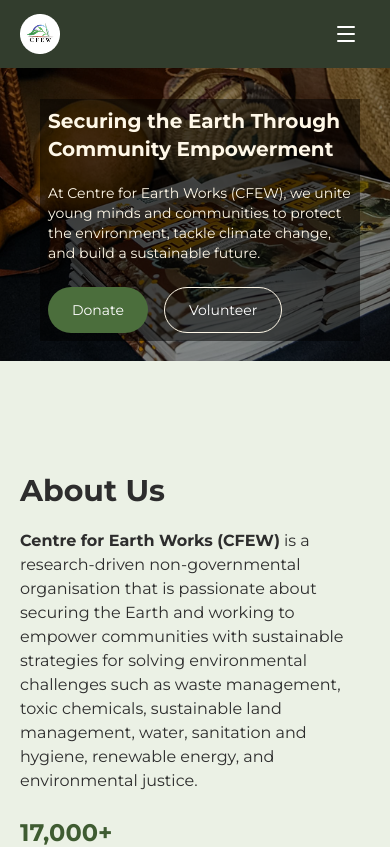
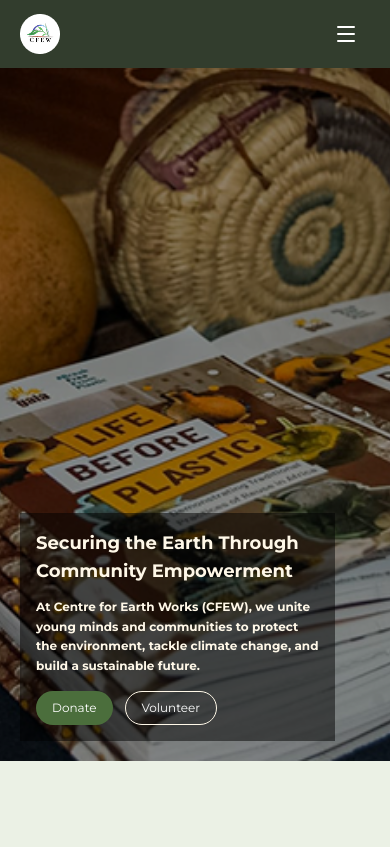
Before and after one commit to Akintayo74/CFEW-website-dian, a React (Vite) app: page / in a window 390 px wide. Shown: the top 847 px of the page. Built offline with nearby package versions, Linux system fonts and the light colour scheme.

Commit message:
Add slideshow to Home page
Also refactor Card displayed on Home Page's Image banner to be
responsive.

```diff
--- a/src/components/Card/Card.jsx
+++ b/src/components/Card/Card.jsx
@@ -1,29 +1,57 @@
+// import React from "react";
+// import Container from "../Container/Container";
+
+// function Card() {
+//   return (
+//     <Container>
+//       <div className="bg-cfew-transparent w-80 p-2 md:w-120 md:p-5 lg:w-160 2xl:w-200">
+//         <h4 className="text-cfew-interface mb-5 text-xl font-bold md:text-4xl lg:text-6xl lg:font-black">
+//           Securing the Earth Through Community Empowerment
+//         </h4>
+//         <p className="text-cfew-interface mb-6 text-sm font-normal">
+//           At Centre for Earth Works (CFEW), we unite young minds and communities
+//           to protect the environment, tackle climate change, and build a
+//           sustainable future.
+//         </p>
+//         <div className="flex-start flex gap-4">
+//           <button className="bg-cfew-primary-500 rounded-full px-6 py-3 text-sm font-normal text-white">
+//             Donate
+//           </button>
+
+//           <button className="border-cfew-interface rounded-full border-[1.5px] bg-transparent px-6 py-3 text-sm font-normal text-white">
+//             Volunteer
+//           </button>
+//         </div>
+//       </div>
+//     </Container>
+//   );
+// }
+
+// export default Card;
+
+
 import React from "react";
-import Container from "../Container/Container";
 
 function Card() {
   return (
-    <Container>
-      <div className="bg-cfew-transparent w-80 p-2 md:w-120 md:p-5 lg:w-160 2xl:w-200">
-        <h4 className="text-cfew-interface mb-5 text-xl font-bold md:text-4xl lg:text-6xl lg:font-black">
+    <div className="bg-cfew-transparent p-4 md:p-6 lg:p-8 max-w-[90%] md:max-w-lg lg:max-w-2xl">
+      <h4 className="text-cfew-interface mb-3 text-lg font-bold md:mb-5 md:text-3xl lg:text-5xl lg:font-black">
         Securing the Earth Through Community Empowerment
       </h4>
-        <p className="text-cfew-interface mb-6 text-sm font-normal">
+      <p className="text-cfew-interface mb-4 text-xs leading-relaxed md:mb-6 md:text-sm lg:text-base">
         At Centre for Earth Works (CFEW), we unite young minds and communities
         to protect the environment, tackle climate change, and build a
         sustainable future.
       </p>
-        <div className="flex-start flex gap-4">
-          <button className="bg-cfew-primary-500 rounded-full px-6 py-3 text-sm font-normal text-white">
+      <div className="flex gap-3 md:gap-4">
+        <button className="bg-cfew-primary-500 rounded-full px-4 py-2 text-xs font-normal text-white md:px-6 md:py-3 md:text-sm">
           Donate
         </button>
-
-          <button className="border-cfew-interface rounded-full border-[1.5px] bg-transparent px-6 py-3 text-sm font-normal text-white">
+        <button className="border-cfew-interface rounded-full border-[1.5px] bg-transparent px-4 py-2 text-xs font-normal text-white md:px-6 md:py-3 md:text-sm">
           Volunteer
         </button>
       </div>
     </div>
-    </Container>
   );
 }
 
--- a/src/components/Header/Header.jsx
+++ b/src/components/Header/Header.jsx
@@ -65,14 +65,14 @@
           <nav className="md:hidden flex flex-col items-center gap-5 bg-cfew-primary-800 absolute top-full left-0 right-0 ">
             <div className="flex flex-col items-center gap-5 mt-5">
               {NAV_LINKS.map((link) => (
-                <a
+                <Link
                   key={link.href}
                   href={link.href}
                   onClick={() => setIsMobileMenuOpen(false)}
                   className="font-bold text-white hover:text-cfew-primary-400"
                 >
                   {link.label}
-                </a>
+                </Link>
               ))}
               <Dropdown isMobile={true}/>
             </div>
--- a/src/components/ImageBanner/ImageBanner.jsx
+++ b/src/components/ImageBanner/ImageBanner.jsx
@@ -6,11 +6,11 @@
       <img
         src={imageSrc}
         alt={imageAlt}
-        className='w-full aspect-[4/3] md:aspect-[16/9] lg:aspect-[21/9] object-cover'
+        className='w-full aspect-[9/16] md:aspect-[16/9] lg:aspect-[21/9] object-cover'
       />
       {overlay && <div className='absolute inset-0 bg-black/40'></div>}
 
-      <h1 className='absolute bottom-5 left-0 px-5 leading-[1.4] lg:px-10 lg:bottom-15  text-cfew-interface font-bold text-xl md:text-4xl lg:text-5xl md:leading-tight'>
+      <h1 className='absolute bottom-5 left-0 px-5 leading-[1.4] lg:px-10 lg:bottom-7  text-cfew-interface font-bold text-xl md:text-4xl lg:text-5xl md:leading-tight'>
         { children }
       </h1>
 
--- a/src/components/Slideshow/Slideshow.jsx
+++ b/src/components/Slideshow/Slideshow.jsx
@@ -3,28 +3,34 @@
 import ImageBanner from "../ImageBanner/ImageBanner";
 
 function Slideshow() {
-  //  const slides = [
-  //   "/slide-1.png",
-  //   "/slide-2.png",
-  //   "/slide-3.png",
-  //   "/slide-4.png",
-  //   "/slide-5.png",
-  // ];
+  const slides = [
+    { src: "/slide-1.png", alt: "Slide 1" },
+    { src: "/slide-2.png", alt: "Slide 2" },
+    { src: "/slide-3.png", alt: "Slide 3" },
+    { src: "/slide-4.png", alt: "Slide 4" },
+    { src: "/slide-5.png", alt: "Slide 5" },
+  ];
+
+  const [currentSlide, setCurrentSlide] = React.useState(0);
+
+  // Auto-advance slides every 5 seconds
+  React.useEffect(() => {
+    const interval = setInterval(() => {
+      setCurrentSlide((prev) => (prev + 1) % slides.length);
+    }, 7000);
+
+    return () => clearInterval(interval);
+  }, [slides.length]);
 
   return (
-    // <div className="relative">
-    //   <img src="/slide-1.png" className="h-150 w-full md:h-auto" />
-    //   <div className="absolute bottom-20 left-0">
-    //     <Card />
-    //   </div>
-    // </div>
-
-    <ImageBanner
-      imageSrc='/slide-1.png'
-      imageAlt='An image'
-    >
-      <Card />
-    </ImageBanner>
+    <div className="relative">
+      <ImageBanner
+        imageSrc={slides[currentSlide].src}
+        imageAlt={slides[currentSlide].alt}
+      >
+        <Card />
+      </ImageBanner>
+    </div>
   );
 }
 
```
Lines whose indentation alone changed are shown as unchanged.
